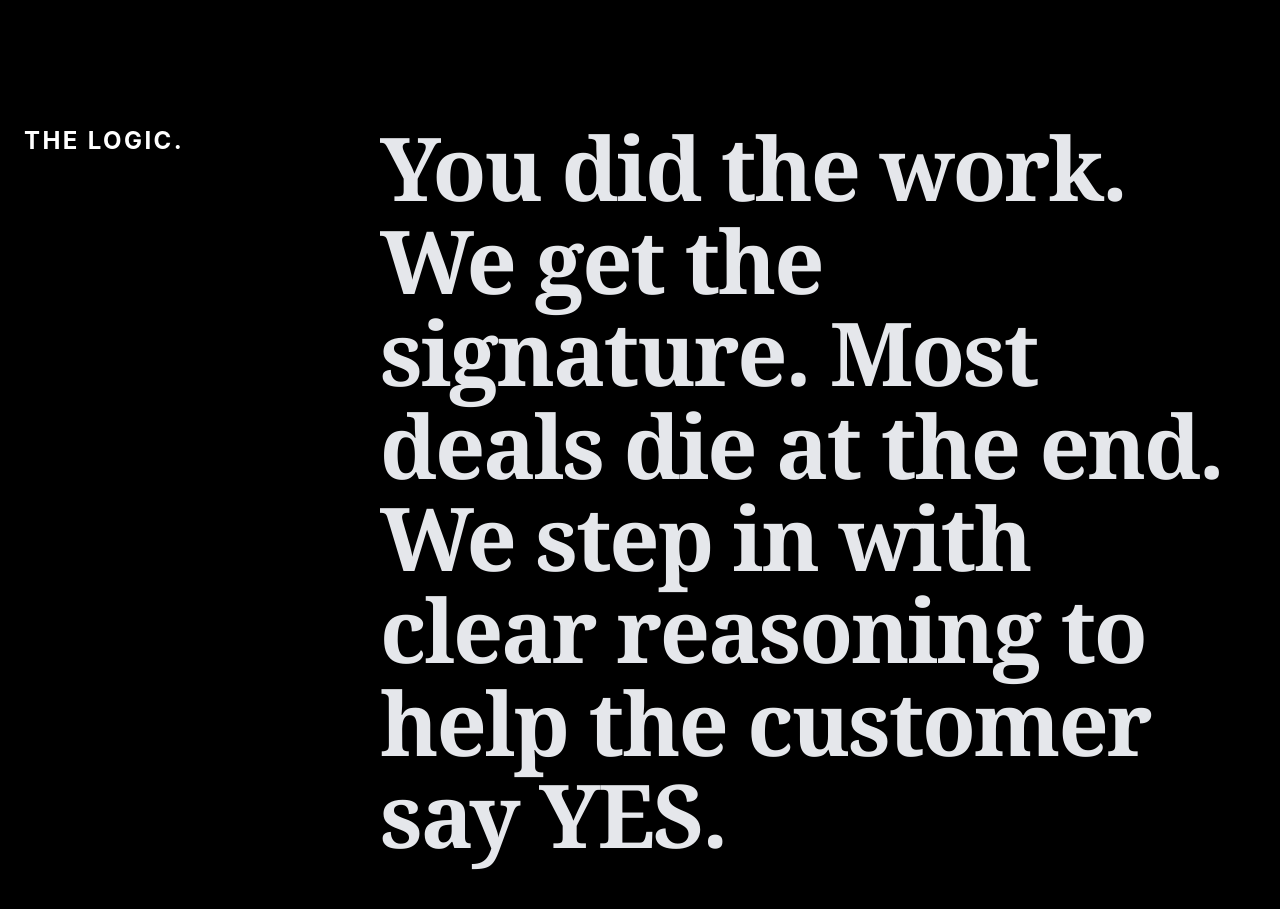
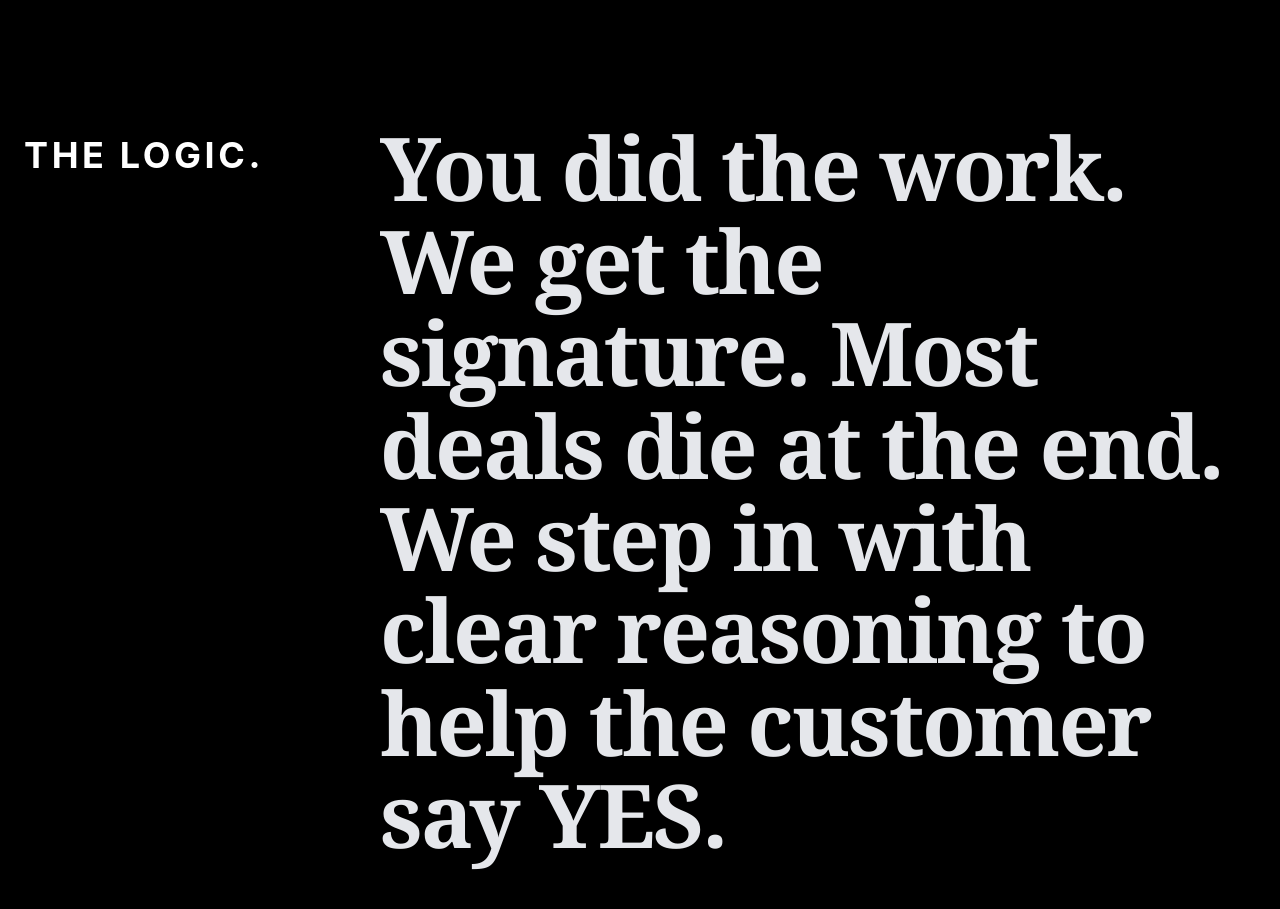
Before and after one commit to ferasfw/fw-group-landing, a Next.js app: page / in a window 1280 px wide. Shown: the part 820-1729 px from the top of the page. Built offline with nearby package versions, Linux system fonts and the light colour scheme.

Commit message:
scale up 'the logic' anchor for better visual balance

```diff
--- a/app/page.tsx
+++ b/app/page.tsx
@@ -29,7 +29,8 @@ export default function Home() {
       <section className="px-6 py-32 lg:py-48 w-full max-w-7xl mx-auto border-b border-[#2F2F2F]">
         <div className="flex flex-col lg:flex-row gap-8 lg:gap-16 items-start">
           <div className="w-full lg:w-1/4">
-            <h2 className="text-xl md:text-2xl font-sans font-bold tracking-widest uppercase text-[#FFFFFF] leading-none mt-2">
+            {/* Scaled up from text-xl/2xl to text-3xl/4xl for structural weight */}
+            <h2 className="text-3xl md:text-4xl font-sans font-bold tracking-widest uppercase text-[#FFFFFF] leading-none mt-2 md:mt-4">
               THE LOGIC.
             </h2>
           </div>
```
